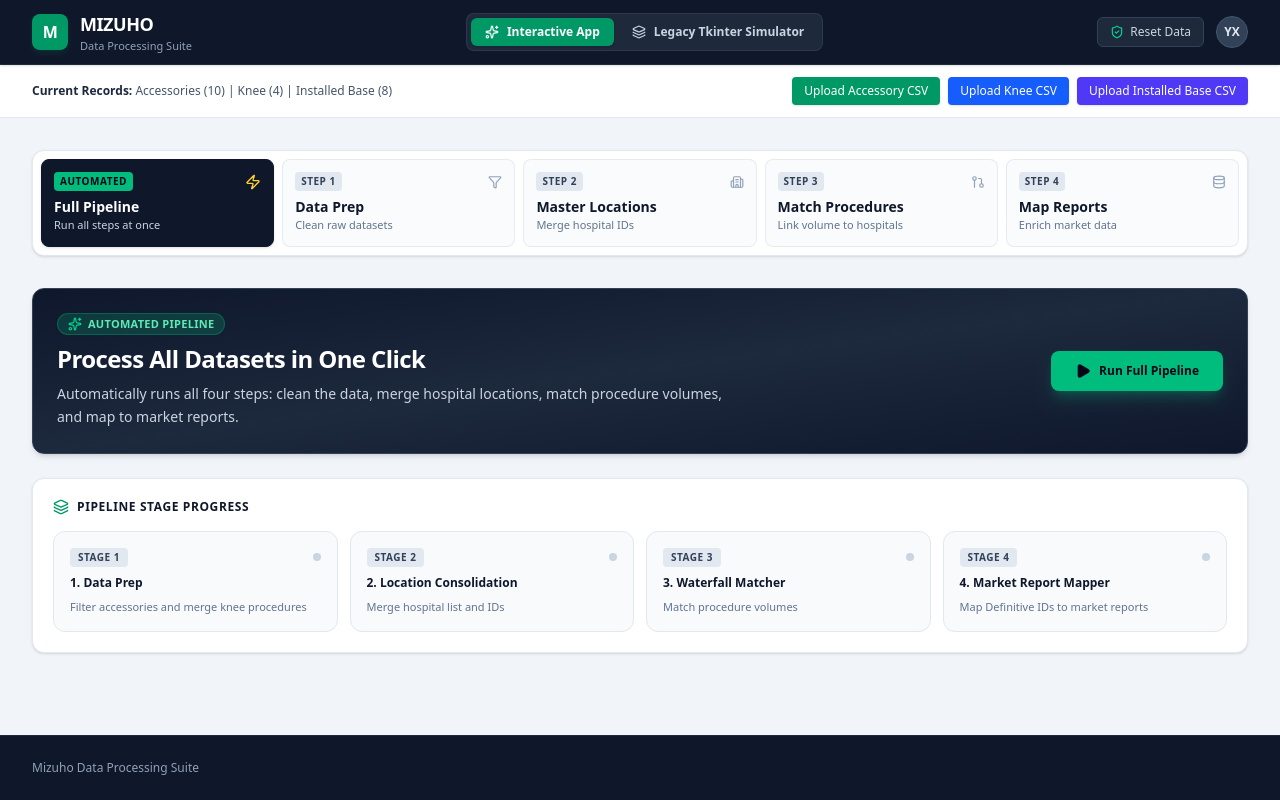
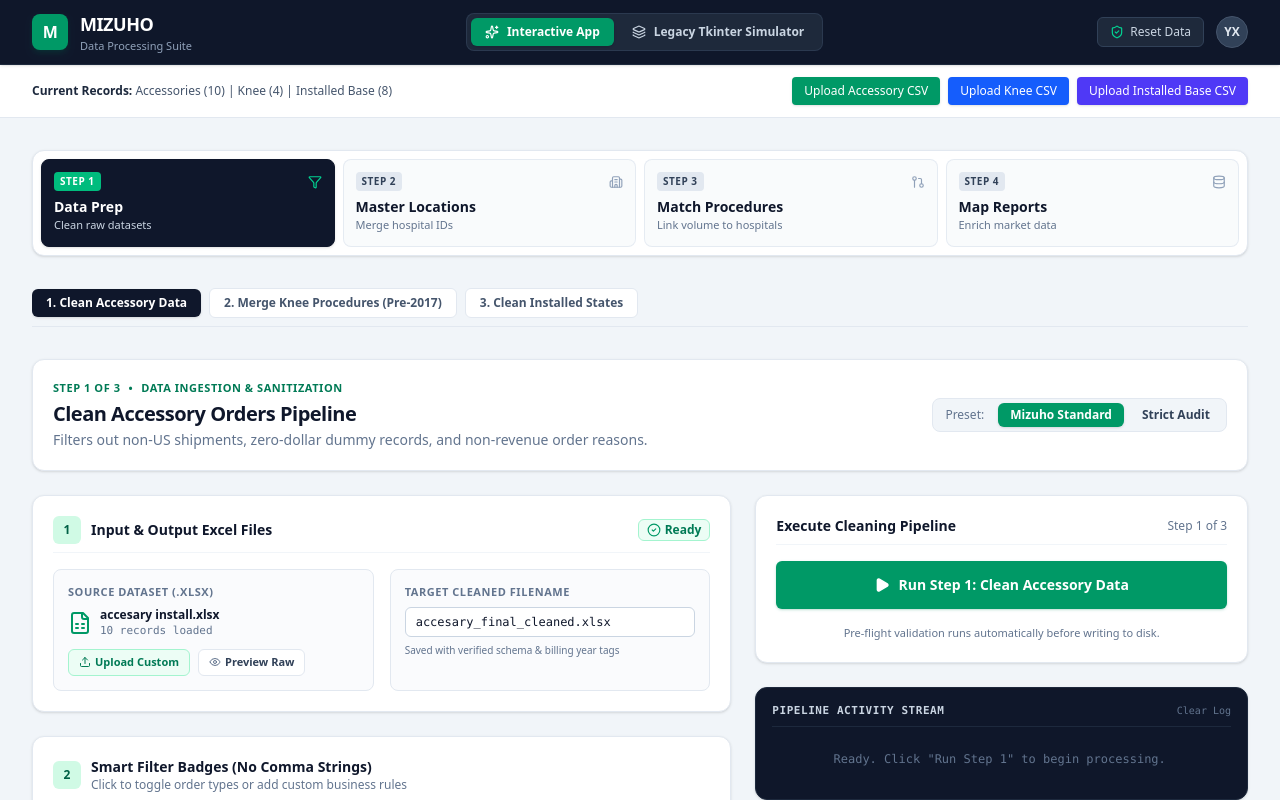
Before and after one commit to yyyue958/osi-data, a React (Vite) app: page / in a window 1280 px wide. Shown: the top 800 px of the page. Built offline with nearby package versions, Linux system fonts and the light colour scheme.

Commit message:
Refactor ModernSuite to use Data Prep module
Updated the default starting module to Data Prep and adjusted the grid layout for better fit. Removed the BatchPipelineRunner component as part of the changes.

```diff
--- a/src/components/ModernSuite/ModernSuite.tsx
+++ b/src/components/ModernSuite/ModernSuite.tsx
@@ -15,7 +15,6 @@
 import { LocationConsolidationStep } from './LocationConsolidationStep';
 import { WaterfallMatcherStep } from './WaterfallMatcherStep';
 import { DefinitiveIdMapperStep } from './DefinitiveIdMapperStep';
-import { BatchPipelineRunner } from './BatchPipelineRunner';
 import { DataPreviewModal } from './DataPreviewModal';
 import { useLocalStorage } from '../../hooks/useLocalStorage';
 
@@ -43,7 +42,8 @@
   kneeData,
   installedData
 }) => {
-  const [activeModule, setActiveModule] = useLocalStorage<AppSuiteModule>('mizuho_active_module', 'suite-master-batch');
+  // Changed default starting module to Data Prep since Batch is removed
+  const [activeModule, setActiveModule] = useLocalStorage<AppSuiteModule>('mizuho_active_module', 'suite-data-prep');
   const [dataPrepSubTab, setDataPrepSubTab] = useLocalStorage<DataPrepTab>('mizuho_data_prep_tab', 'accessory-clean');
 
   // Shared Datasets Across Suites
@@ -81,32 +81,8 @@
 
       {/* Navigation Bar */}
       <div className="bg-white border border-slate-200 rounded-xl p-2 shadow-sm">
-        <div className="grid grid-cols-2 md:grid-cols-5 gap-2">
-
-          <button
-            id="tab-suite-master-batch"
-            onClick={() => setActiveModule('suite-master-batch')}
-            className={`p-3 rounded-lg text-left transition-all relative border ${
-              activeModule === 'suite-master-batch'
-                ? 'bg-slate-900 text-white border-slate-900 shadow-sm'
-                : 'bg-emerald-50/70 hover:bg-emerald-100/70 text-emerald-950 border-emerald-200'
-            }`}
-          >
-            <div className="flex items-center justify-between">
-              <span className={`text-[10px] font-bold uppercase tracking-wider px-1.5 py-0.5 rounded ${
-                activeModule === 'suite-master-batch' ? 'bg-emerald-500 text-slate-950' : 'bg-emerald-200 text-emerald-900'
-              }`}>
-                Automated
-              </span>
-              <Zap className={`w-4 h-4 ${activeModule === 'suite-master-batch' ? 'text-amber-300' : 'text-emerald-700'}`} />
-            </div>
-            <p className="font-bold text-xs sm:text-sm mt-1.5 line-clamp-1">
-              Full Pipeline
-            </p>
-            <p className={`text-[11px] hidden sm:block ${activeModule === 'suite-master-batch' ? 'text-slate-300' : 'text-emerald-700'}`}>
-              Run all steps at once
-            </p>
-          </button>
+        {/* Changed grid-cols-5 to grid-cols-4 for perfect fit */}
+        <div className="grid grid-cols-2 md:grid-cols-4 gap-2">
 
           <button
             id="tab-suite-data-prep"
@@ -248,15 +224,6 @@
       )}
 
       {/* ACTIVE MODULE CONTENTS */}
-      {activeModule === 'suite-master-batch' && (
-        <BatchPipelineRunner
-          rawAccessoryData={accessoryData}
-          rawKneeData={kneeData}
-          rawInstalledData={installedData}
-          onOpenPreview={handleOpenPreview}
-        />
-      )}
-
       {activeModule === 'suite-data-prep' && dataPrepSubTab === 'accessory-clean' && (
         <AccessoryCleanerStep
           rawData={accessoryData}
```
